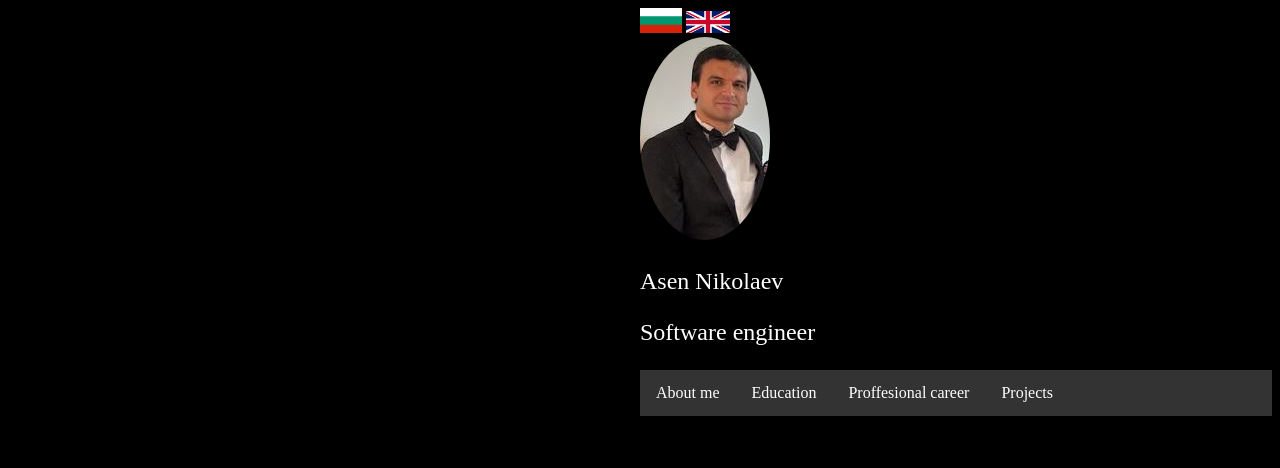
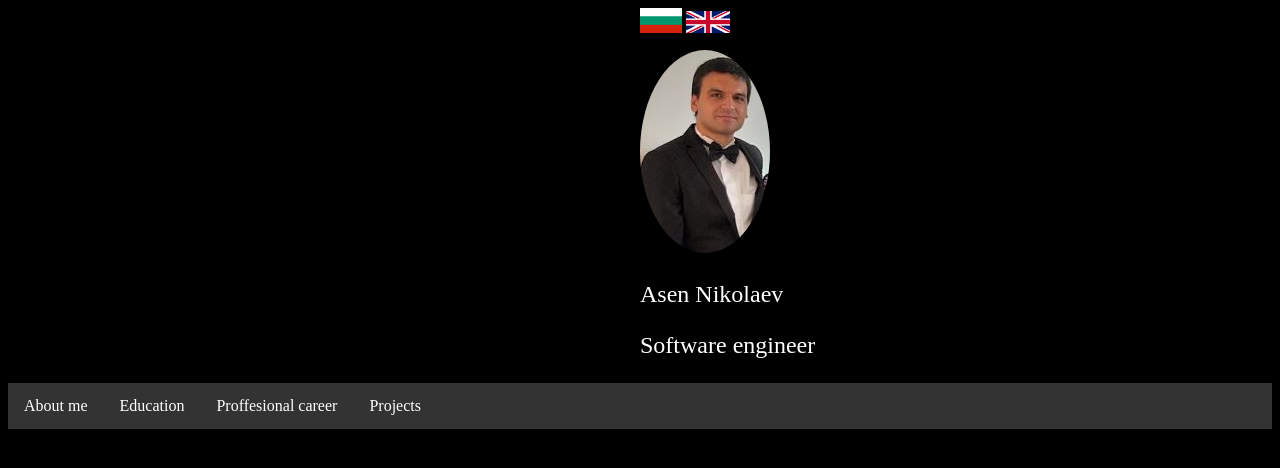
Before and after one commit to asen1995/asen-nikolaev-web-site, an Angular app: page / in a window 1280 px wide. Shown: the top 468 px of the page. Built offline with nearby package versions, Linux system fonts and the light colour scheme.

Commit message:
seperate navigationBar component

```diff
--- a/src/app/app.module.ts
+++ b/src/app/app.module.ts
@@ -2,10 +2,12 @@ import { NgModule } from '@angular/core';
 import { BrowserModule } from '@angular/platform-browser';
 
 import { HomeScreenComponent } from './home-screen/home-screen.component';
+import { NavigationBarComponent } from './navigation-bar/navigation-bar.component';
 
 @NgModule({
   declarations: [
-    HomeScreenComponent
+    HomeScreenComponent,
+    NavigationBarComponent
   ],
   imports: [
     BrowserModule
--- a/src/app/home-screen/home-screen.component.html
+++ b/src/app/home-screen/home-screen.component.html
@@ -2,9 +2,7 @@
     <img class="bg-flag" src="assets/flags/bg.jpg" (click)="changeLanguage(appLanguageEnum.Bulgarian)" />
 
     <img class="en-flag" src="assets/flags/en.jpg" (click)="changeLanguage(appLanguageEnum.English)" />
-
 </div>
-
 
 <div class="profile-div" *ngIf="appLanguage == appLanguageEnum.Bulgarian">
 
@@ -13,32 +11,14 @@
         <p class="text-name">Асен Николаев</p>
         <p class="text-name">Софтуерен инженер</p>
     </div>
-
-
-    <ul>
-        <li><a href="#home">За мен</a></li>
-        <li><a href="#news">Образование</a></li>
-        <li><a href="#contact">Професионален опит</a></li>
-        <li><a href="#about">Проекти</a></li>
-    </ul>
-
 </div>
 
 <div class="profile-div" *ngIf="appLanguage == appLanguageEnum.English">
-
-
-
     <div class="pic-name">
-        <img  class="profile-picture" src="assets/asen-costume.jpg" />
+        <img class="profile-picture" src="assets/asen-costume.jpg" />
         <p class="text-name">Asen Nikolaev</p>
         <p class="text-name">Software engineer</p>
     </div>
+</div>
 
-    <ul>
-        <li><a href="#home">About me</a></li>
-        <li><a href="#news">Education</a></li>
-        <li><a href="#contact">Proffesional career</a></li>
-        <li><a href="#about">Projects</a></li>
-    </ul>
-
-</div>
+<app-navigation-bar [appLanguage]="appLanguage"></app-navigation-bar>
--- a/src/app/home-screen/home-screen.component.scss
+++ b/src/app/home-screen/home-screen.component.scss
@@ -5,6 +5,7 @@
 
 #flags-box{
   margin-left: 50%;
+  padding-bottom: 1%;
 }
 
 .profile-picture{
@@ -24,28 +25,3 @@
     width: 6.7%;
     height: 6.7%;
 }
-
-ul {
-    list-style-type: none;
-    margin: 0;
-    padding: 0;
-    overflow: hidden;
-    background-color: #333;
-  }
-
-  li {
-    float: left;
-  }
-
-  li a {
-    display: block;
-    color: white;
-    text-align: center;
-    padding: 14px 16px;
-    text-decoration: none;
-  }
-
-  /* Change the link color to #111 (black) on hover */
-  li a:hover {
-    background-color: #111;
-  }
--- /dev/null
+++ b/src/app/navigation-bar/navigation-bar.component.html
@@ -0,0 +1,19 @@
+
+<div class="profile-div" *ngIf="appLanguage == appLanguageEnum.Bulgarian">
+    <ul>
+        <li><a href="#home">За мен</a></li>
+        <li><a href="#news">Образование</a></li>
+        <li><a href="#contact">Професионален опит</a></li>
+        <li><a href="#about">Проекти</a></li>
+    </ul>
+</div>
+
+
+<div class="profile-div" *ngIf="appLanguage == appLanguageEnum.English">
+    <ul>
+        <li><a href="#home">About me</a></li>
+        <li><a href="#news">Education</a></li>
+        <li><a href="#contact">Proffesional career</a></li>
+        <li><a href="#about">Projects</a></li>
+    </ul>
+</div>
--- /dev/null
+++ b/src/app/navigation-bar/navigation-bar.component.scss
@@ -0,0 +1,24 @@
+ul {
+    list-style-type: none;
+    margin: 0;
+    padding: 0;
+    overflow: hidden;
+    background-color: #333;
+  }
+
+  li {
+    float: left;
+  }
+
+  li a {
+    display: block;
+    color: white;
+    text-align: center;
+    padding: 14px 16px;
+    text-decoration: none;
+  }
+
+  /* Change the link color to #111 (black) on hover */
+  li a:hover {
+    background-color: #111;
+  }
--- /dev/null
+++ b/src/app/navigation-bar/navigation-bar.component.ts
@@ -0,0 +1,19 @@
+import { AppLanguage } from './../utils/AppLanguage';
+import { Component, OnInit,Input } from '@angular/core';
+
+@Component({
+  selector: 'app-navigation-bar',
+  templateUrl: './navigation-bar.component.html',
+  styleUrls: ['./navigation-bar.component.scss']
+})
+export class NavigationBarComponent implements OnInit {
+
+  appLanguageEnum = AppLanguage;
+  @Input() appLanguage: AppLanguage;
+
+  constructor() { }
+
+  ngOnInit(): void {
+  }
+
+}
```
Also changed, not shown: 1 other file (tests, documents, lock files or other folders).
